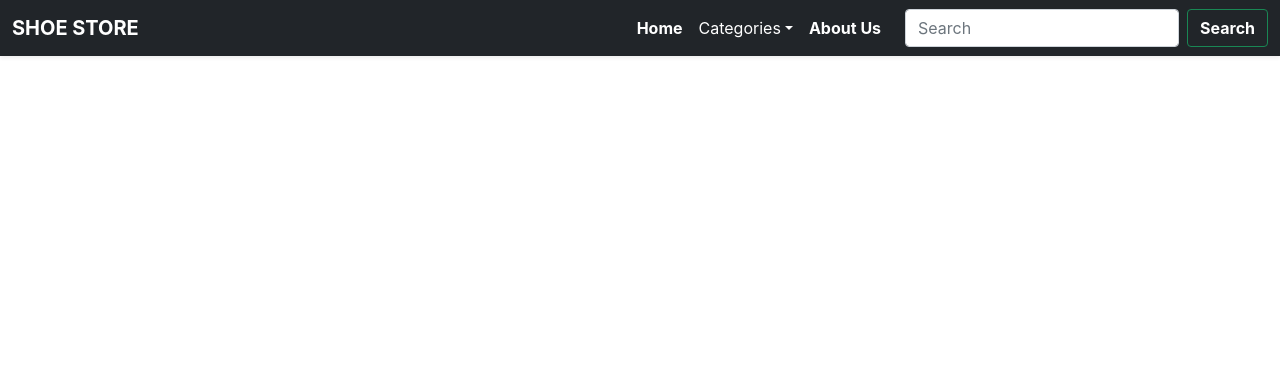
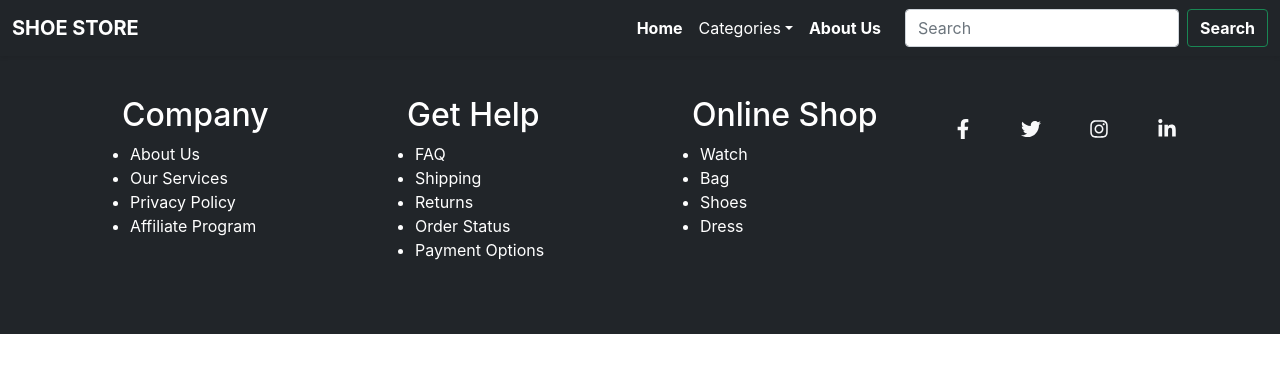
Before and after one commit to Hussain-0408/shoes-store-redux, a React (Create React App) app: page /Home in a window 1280 px wide. Shown: the top 372 px of the page. Built offline with nearby package versions, Linux system fonts and the light colour scheme.

Commit message:
footer added

```diff
--- a/package.json
+++ b/package.json
@@ -11,6 +11,7 @@
     "react": "^19.1.1",
     "react-bootstrap": "^2.10.10",
     "react-dom": "^19.1.1",
+    "react-icons": "^5.5.0",
     "react-router-dom": "^7.9.3",
     "react-scripts": "5.0.1",
     "web-vitals": "^2.1.4"
--- a/src/App.js
+++ b/src/App.js
@@ -2,6 +2,7 @@
 import { Route, Routes } from 'react-router-dom';
 import './App.css';
 import Header from './components/Header';
+import Footer from './components/Footer';
 
 
 function App() {
@@ -10,7 +11,10 @@ function App() {
 
       <Routes>
         <Route path='/Home' element = {<Header />} />
+
      </Routes>
+      <Footer />
+
 
 
     </div>
--- a/src/components/Footer.js
+++ b/src/components/Footer.js
@@ -1,9 +1,69 @@
-import React from 'react'
+import React from 'react';
+import { Row, Container, Col } from 'react-bootstrap';
+import {Link } from 'react-router-dom'
+import { FaFacebookF, FaTwitter, FaInstagram, FaLinkedinIn } from 'react-icons/fa';
 
 function Footer() {
-  return (
-    <div>Footer</div>
-  )
+    return (
+        <footer className="bg-dark py-4 ">
+            <Container>
+                <Row>
+                    <Col xs={12} md={6} lg={3} className="mb-3">
+                        <div className="p-3   text-white ">
+                            <h2 className='ms-4'>Company</h2>
+                            <ul>
+                                <li>About Us</li>
+                                <li>Our Services</li>
+                                <li>Privacy Policy</li>
+                                <li>Affiliate Program</li>
+                            </ul>
+                        </div>
+                    </Col>
+                    <Col xs={12} md={6} lg={3} className="mb-3">
+                        <div className="p-3  text-white ">
+                            <h2 className='ms-4'>Get Help</h2>
+                            <ul>
+                                <li>FAQ</li>
+                                <li>Shipping</li>
+                                <li>Returns</li>
+                                <li>Order Status</li>
+                                <li>Payment Options</li>
+                            </ul>
+                        </div>
+                    </Col>
+                    <Col xs={12} md={6} lg={3} className="mb-3">
+                        <div className="p-3   text-white ">
+                            <h2 className='ms-4'>Online Shop</h2>
+                            <ul>
+                                <li>Watch</li>
+                                <li>Bag</li>
+                                <li>Shoes</li>
+                                <li>Dress</li>
+
+                            </ul>
+                        </div>
+                    </Col>
+                    <Col xs={12} md={6} lg={3} className="mb-1 ">
+                        <div className="p-3  mt-3 text-center gap-5 d-flex  ">
+
+                                <div><Link to="https://facebook.com" target="_blank" rel="noreferrer" className="text-light fs-5">
+                                    <FaFacebookF />
+                                </Link></div>
+                                <div><Link Link to="https://twitter.com" target="_blank" rel="noreferrer" className="text-light fs-5">
+                                    <FaTwitter />
+                                </Link></div>
+                                <div><Link to="https://instagram.com" target="_blank" rel="noreferrer" className="text-light fs-5">
+                                    <FaInstagram />
+                                </Link></div>
+                                <div><Link to="https://linkedin.com" target="_blank" rel="noreferrer" className="text-light fs-5">
+                                    <FaLinkedinIn />
+                                </Link></div>
+                        </div>
+                    </Col>
+                </Row>
+            </Container>
+        </footer>
+    );
 }
 
-export default Footer
+export default Footer;
```
Also changed, not shown: 1 other file (tests, documents, lock files or other folders).
